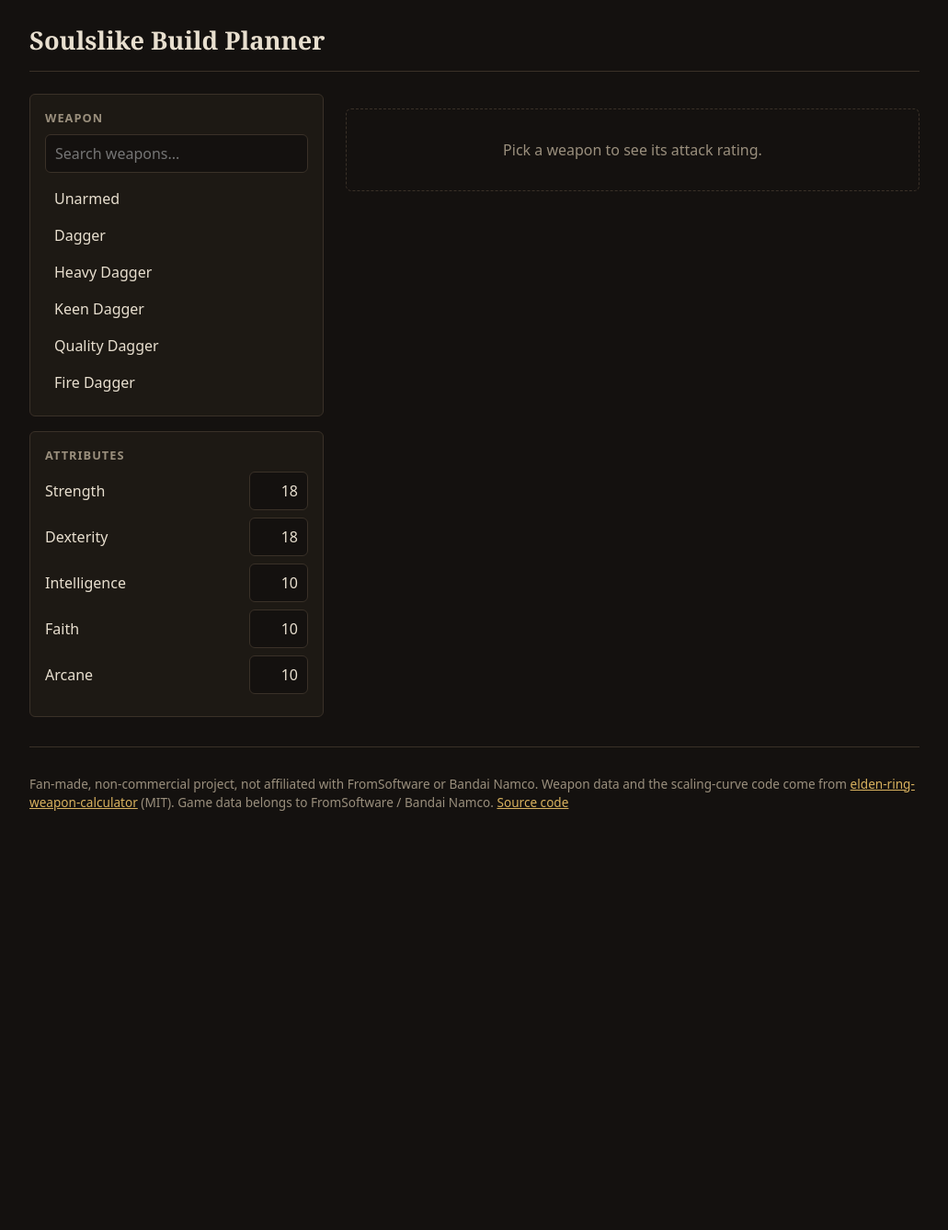
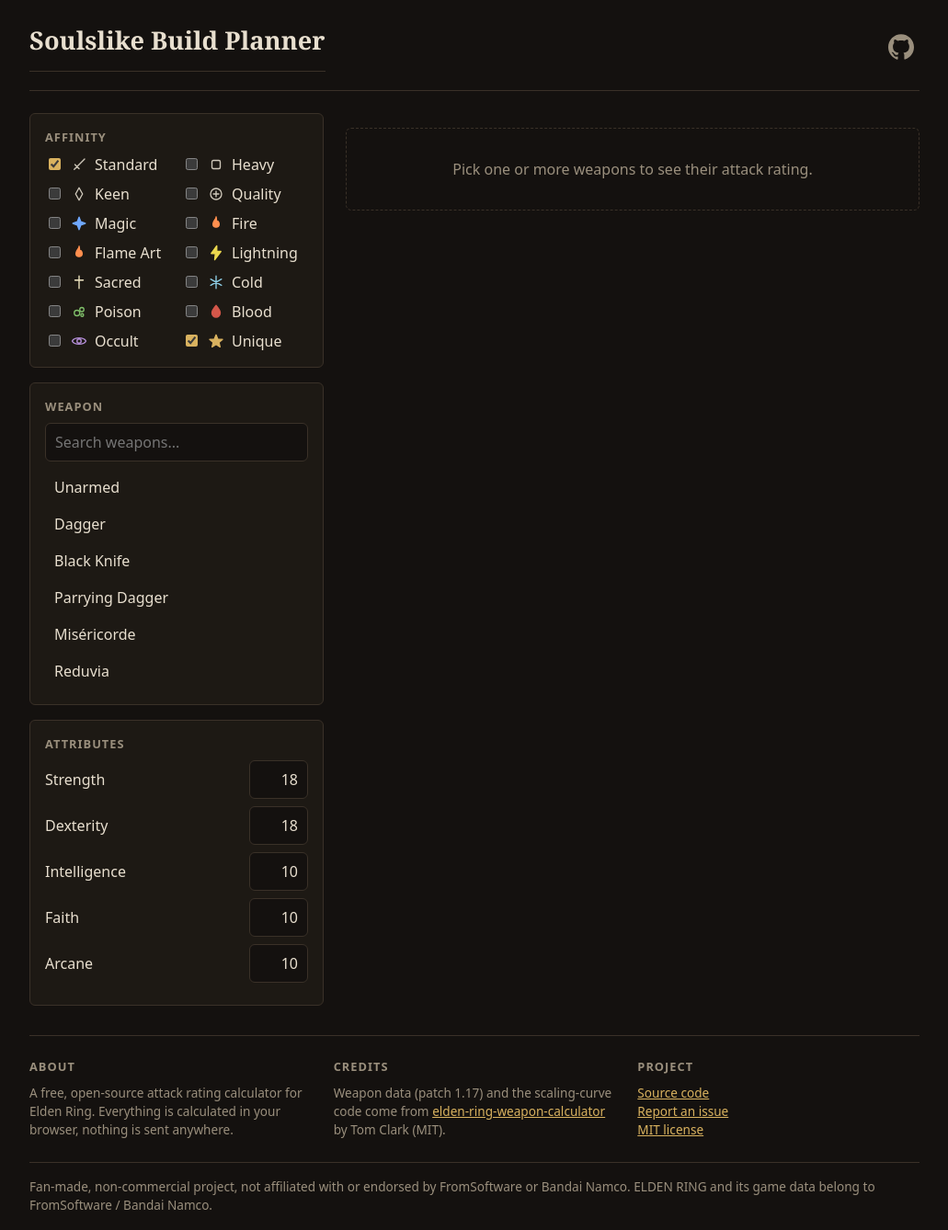
Before and after one commit to Raed-Jani/soulslike-build-planner, a React (Vite) app: page / in a window 1280 px wide. Shown: the whole page at 92% size, without its empty margins (124-1155 px from the left). Before the commit the page ends 913 px from the top, so only its background shows below. Built offline with nearby package versions, Linux system fonts and the light colour scheme.

Commit message:
Adding Affinity, Making the comparision between weapons possible and making UI better

```diff
--- a/src/ui/App.tsx
+++ b/src/ui/App.tsx
@@ -1,24 +1,27 @@
 import { useEffect, useMemo, useState } from "react";
 import type { ScalingTiers } from "../calculateAR";
+import type { Attributes } from "../attributes";
 import { makeBuilder } from "../engine/buildWeapon";
-import type { Attributes } from "../attributes";
-import type { Weapon } from "../weapon";
+import { affinityKeyOf, type AffinityKey } from "./affinities";
 import { loadRegulation } from "./loadRegulation";
 import { parseStat, type StatField, type StatText } from "./stats";
+import AffinityFilter from "./components/AffinityFilter";
 import StatsForm from "./components/StatsForm";
 import WeaponCard from "./components/WeaponCard";
 import WeaponPicker from "./components/WeaponPicker";
 
 // staves (57), seals (61) and torches (87): their value is spell scaling, which v1 doesn't model
 const HIDDEN_TYPES = [57, 61, 87];
+const REPO = "https://github.com/Raed-Jani/soulslike-build-planner";
 
 export default function App() {
   const [data, setData] = useState<any>(null);
   const [error, setError] = useState<string | null>(null);
   const [query, setQuery] = useState("");
-  const [selected, setSelected] = useState<number | null>(null); // index into data.weapons
-  const [level, setLevel] = useState(0);
-  const [twoHanding, setTwoHanding] = useState(false);
+  const [affinities, setAffinities] = useState<Set<AffinityKey>>(new Set(["standard", "unique"]));
+  const [picked, setPicked] = useState<number[]>([]); // indexes into data.weapons
+  const [levels, setLevels] = useState<Record<number, number>>({});
+  const [twoHandings, setTwoHandings] = useState<Record<number, boolean>>({});
   const [statText, setStatText] = useState<StatText>({
     str: "18", dex: "18", int: "10", fai: "10", arc: "10",
   });
@@ -32,7 +35,6 @@
     arc: parseStat(statText.arc),
   };
 
-  // load the data once, when the page opens
   useEffect(() => {
     loadRegulation()
       .then(setData)
@@ -41,7 +43,7 @@
 
   const build = useMemo(() => (data ? makeBuilder(data) : null), [data]);
 
-  // first 50 weapons whose name contains the search text
+  // first 50 weapons matching the search text and the ticked affinities
   const matches = useMemo(() => {
     if (!data) return [];
     const q = query.trim().toLowerCase();
@@ -49,16 +51,36 @@
     for (let i = 0; i < data.weapons.length && found.length < 50; i++) {
       const w = data.weapons[i];
       if (HIDDEN_TYPES.includes(w.weaponType)) continue;
+      const key = affinityKeyOf(w.affinityId);
+      if (!key || !affinities.has(key)) continue;
       if (q === "" || w.name.toLowerCase().includes(q)) found.push({ index: i, name: w.name });
     }
     return found;
-  }, [data, query]);
+  }, [data, query, affinities]);
 
-  // the selected weapon, built on demand
-  const weapon = useMemo<Weapon | null>(() => {
-    if (!data || !build || selected === null) return null;
-    return build(data.weapons[selected]);
-  }, [data, build, selected]);
+  // the picked weapons, built once per change of selection
+  const built = useMemo(() => {
+    if (!data || !build) return [];
+    return picked.map((index) => ({ index, weapon: build(data.weapons[index]) }));
+  }, [data, build, picked]);
+
+  function togglePick(index: number) {
+    if (picked.includes(index)) {
+      setPicked(picked.filter((i) => i !== index));
+      return;
+    }
+    // new weapons start at their maximum level, like the reference calculator
+    const maxLevel = data.reinforceTypes[data.weapons[index].reinforceTypeId].length - 1;
+    setPicked([...picked, index]);
+    setLevels({ ...levels, [index]: maxLevel });
+  }
+
+  function toggleAffinity(key: AffinityKey) {
+    const next = new Set(affinities);
+    if (next.has(key)) next.delete(key);
+    else next.add(key);
+    setAffinities(next);
+  }
 
   function changeStat(stat: StatField, text: string) {
     setStatText({ ...statText, [stat]: text });
@@ -71,46 +93,78 @@
     <div className="app">
       <header className="app-header">
         <h1>Soulslike Build Planner</h1>
+        <a className="github-link" href={REPO} aria-label="Source code on GitHub" title="Source code on GitHub">
+          <svg viewBox="0 0 24 24" width="28" height="28" fill="currentColor" aria-hidden="true">
+            <path d="M12 .297c-6.63 0-12 5.373-12 12 0 5.303 3.438 9.8 8.205 11.385.6.113.82-.258.82-.577 0-.285-.01-1.04-.015-2.04-3.338.724-4.042-1.61-4.042-1.61C4.422 18.07 3.633 17.7 3.633 17.7c-1.087-.744.084-.729.084-.729 1.205.084 1.838 1.236 1.838 1.236 1.07 1.835 2.809 1.305 3.495.998.108-.776.417-1.305.76-1.605-2.665-.3-5.466-1.332-5.466-5.93 0-1.31.465-2.38 1.235-3.22-.135-.303-.54-1.523.105-3.176 0 0 1.005-.322 3.3 1.23.96-.267 1.98-.399 3-.405 1.02.006 2.04.138 3 .405 2.28-1.552 3.285-1.23 3.285-1.23.645 1.653.24 2.873.12 3.176.765.84 1.23 1.91 1.23 3.22 0 4.61-2.805 5.625-5.475 5.92.42.36.81 1.096.81 2.22 0 1.606-.015 2.896-.015 3.286 0 .315.21.69.825.57C20.565 22.092 24 17.592 24 12.297c0-6.627-5.373-12-12-12" />
+          </svg>
+        </a>
       </header>
 
       <main className="layout">
         <aside className="inputs">
+          <AffinityFilter selected={affinities} onToggle={toggleAffinity} />
           <WeaponPicker
             query={query}
             onQueryChange={setQuery}
             matches={matches}
-            selected={selected}
-            onSelect={setSelected}
+            picked={picked}
+            onToggle={togglePick}
           />
           <StatsForm statText={statText} onChange={changeStat} />
         </aside>
 
         <section className="output">
-          {weapon ? (
+          {built.length === 0 ? (
+            <p className="empty">Pick one or more weapons to see their attack rating.</p>
+          ) : (
+            <div className="cards">
+              {built.map(({ index, weapon }) => (
                 <WeaponCard
+                  key={index}
                   weapon={weapon}
                   stats={stats}
                   tiers={data.scalingTiers as ScalingTiers}
-              level={level}
-              onLevelChange={setLevel}
-              twoHanding={twoHanding}
-              onTwoHandingChange={setTwoHanding}
+                  level={levels[index] ?? 0}
+                  onLevelChange={(level) => setLevels({ ...levels, [index]: level })}
+                  twoHanding={twoHandings[index] ?? false}
+                  onTwoHandingChange={(value) => setTwoHandings({ ...twoHandings, [index]: value })}
+                  onRemove={() => setPicked(picked.filter((i) => i !== index))}
                 />
-          ) : (
-            <p className="empty">Pick a weapon to see its attack rating.</p>
+              ))}
+            </div>
           )}
         </section>
       </main>
 
       <footer className="app-footer">
+        <div>
+          <h3>About</h3>
           <p>
-          Fan-made, non-commercial project, not affiliated with FromSoftware or Bandai Namco. Weapon
-          data and the scaling-curve code come from{" "}
+            A free, open-source attack rating calculator for Elden Ring. Everything is calculated
+            in your browser, nothing is sent anywhere.
+          </p>
+        </div>
+        <div>
+          <h3>Credits</h3>
+          <p>
+            Weapon data (patch 1.17) and the scaling-curve code come from{" "}
             <a href="https://github.com/ThomasJClark/elden-ring-weapon-calculator">
               elden-ring-weapon-calculator
             </a>{" "}
-          (MIT). Game data belongs to FromSoftware / Bandai Namco.{" "}
-          <a href="https://github.com/Raed-Jani/soulslike-build-planner">Source code</a>
+            by Tom Clark (MIT).
+          </p>
+        </div>
+        <div>
+          <h3>Project</h3>
+          <ul>
+            <li><a href={REPO}>Source code</a></li>
+            <li><a href={`${REPO}/issues`}>Report an issue</a></li>
+            <li><a href={`${REPO}/blob/main/LICENSE`}>MIT license</a></li>
+          </ul>
+        </div>
+        <p className="disclaimer">
+          Fan-made, non-commercial project, not affiliated with or endorsed by FromSoftware or
+          Bandai Namco. ELDEN RING and its game data belong to FromSoftware / Bandai Namco.
         </p>
       </footer>
     </div>
--- /dev/null
+++ b/src/ui/affinities.ts
@@ -0,0 +1,27 @@
+import type { IconName } from "./icons";
+
+// affinityId numbers come from the game data; affinities.test.ts checks them against it
+export const AFFINITIES = [
+  { key: "standard", label: "Standard", id: 0, icon: "physical" },
+  { key: "heavy", label: "Heavy", id: 1, icon: "heavy" },
+  { key: "keen", label: "Keen", id: 2, icon: "keen" },
+  { key: "quality", label: "Quality", id: 3, icon: "quality" },
+  { key: "magic", label: "Magic", id: 8, icon: "magic" },
+  { key: "fire", label: "Fire", id: 4, icon: "fire" },
+  { key: "flameArt", label: "Flame Art", id: 5, icon: "fire" },
+  { key: "lightning", label: "Lightning", id: 6, icon: "lightning" },
+  { key: "sacred", label: "Sacred", id: 7, icon: "holy" },
+  { key: "cold", label: "Cold", id: 9, icon: "cold" },
+  { key: "poison", label: "Poison", id: 10, icon: "poison" },
+  { key: "blood", label: "Blood", id: 11, icon: "blood" },
+  { key: "occult", label: "Occult", id: 12, icon: "occult" },
+  { key: "unique", label: "Unique", id: -1, icon: "unique" },
+] as const satisfies readonly { key: string; label: string; id: number; icon: IconName }[];
+
+export type AffinityKey = (typeof AFFINITIES)[number]["key"];
+
+const KEY_BY_ID = new Map<number, AffinityKey>(AFFINITIES.map((a) => [a.id, a.key]));
+
+export function affinityKeyOf(id: number): AffinityKey | undefined {
+  return KEY_BY_ID.get(id);
+}
--- /dev/null
+++ b/src/ui/components/AffinityFilter.tsx
@@ -0,0 +1,24 @@
+import { AFFINITIES, type AffinityKey } from "../affinities";
+import { Icon } from "../icons";
+
+interface Props {
+  selected: Set<AffinityKey>;
+  onToggle: (key: AffinityKey) => void;
+}
+
+export default function AffinityFilter({ selected, onToggle }: Props) {
+  return (
+    <section className="affinity-filter">
+      <h2>Affinity</h2>
+      <div className="affinity-grid">
+        {AFFINITIES.map((a) => (
+          <label key={a.key}>
+            <input type="checkbox" checked={selected.has(a.key)} onChange={() => onToggle(a.key)} />
+            <Icon name={a.icon} />
+            <span>{a.label}</span>
+          </label>
+        ))}
+      </div>
+    </section>
+  );
+}
--- a/src/ui/components/WeaponPicker.tsx
+++ b/src/ui/components/WeaponPicker.tsx
@@ -7,11 +7,11 @@
   query: string;
   onQueryChange: (query: string) => void;
   matches: Match[];
-  selected: number | null;
-  onSelect: (index: number) => void;
+  picked: number[];
+  onToggle: (index: number) => void;
 }
 
-export default function WeaponPicker({ query, onQueryChange, matches, selected, onSelect }: Props) {
+export default function WeaponPicker({ query, onQueryChange, matches, picked, onToggle }: Props) {
   return (
     <section className="weapon-picker">
       <h2>Weapon</h2>
@@ -23,18 +23,21 @@
         onChange={(e) => onQueryChange(e.target.value)}
       />
       <ul className="weapon-results">
-        {matches.map((m) => (
+        {matches.map((m) => {
+          const isPicked = picked.includes(m.index);
+          return (
             <li key={m.index}>
               <button
                 type="button"
-              className={m.index === selected ? "selected" : ""}
-              aria-pressed={m.index === selected}
-              onClick={() => onSelect(m.index)}
+                className={isPicked ? "selected" : ""}
+                aria-pressed={isPicked}
+                onClick={() => onToggle(m.index)}
               >
                 {m.name}
               </button>
             </li>
-        ))}
+          );
+        })}
         {matches.length === 0 && <li className="no-match">No weapons match.</li>}
       </ul>
     </section>
--- /dev/null
+++ b/src/ui/icons.tsx
@@ -0,0 +1,56 @@
+import type { ReactNode } from "react";
+
+export type IconName =
+  | "physical" | "magic" | "fire" | "lightning" | "holy"
+  | "heavy" | "keen" | "quality" | "cold" | "poison" | "blood" | "occult" | "unique";
+
+const PATHS: Record<IconName, ReactNode> = {
+  physical: <path d="M20 4 9 15M6 12l6 6M9 15l-4 4" />,
+  magic: <path d="m12 3 2.5 6.5L21 12l-6.5 2.5L12 21l-2.5-6.5L3 12l6.5-2.5z" fill="currentColor" />,
+  fire: <path d="M12 2.5c.5 3.5-4.5 5.5-4.5 10.5a4.5 4.5 0 0 0 9 0c0-2-1-3.2-2-4.2-.3 1.2-1 2-1.8 2.2.6-3-.2-5.7-.7-8.5z" fill="currentColor" />,
+  lightning: <path d="M13 2 5 13h6l-1 9 9-12h-6z" fill="currentColor" />,
+  holy: <path d="M12 3v18M6 9h12" />,
+  heavy: <rect x="6" y="6" width="12" height="12" rx="2" />,
+  keen: <path d="m12 3 5 9-5 9-5-9z" />,
+  quality: (
+    <>
+      <circle cx="12" cy="12" r="8" />
+      <path d="M12 8v8M8 12h8" />
+    </>
+  ),
+  cold: <path d="M12 3v18M4.2 7.5l15.6 9M4.2 16.5l15.6-9" />,
+  poison: (
+    <>
+      <circle cx="9" cy="14" r="4" />
+      <circle cx="16" cy="9" r="3" />
+      <circle cx="16.5" cy="17" r="2" />
+    </>
+  ),
+  blood: <path d="M12 3s-6 7-6 11a6 6 0 0 0 12 0c0-4-6-11-6-11z" fill="currentColor" />,
+  occult: (
+    <>
+      <path d="M2 12c3-6 17-6 20 0-3 6-17 6-20 0z" />
+      <circle cx="12" cy="12" r="3" />
+    </>
+  ),
+  unique: <path d="m12 3 2.6 6.2 6.7.5-5.1 4.3 1.6 6.5L12 17l-5.8 3.5 1.6-6.5L2.7 9.7l6.7-.5z" fill="currentColor" />,
+};
+
+export function Icon({ name, size = 18 }: { name: IconName; size?: number }) {
+  return (
+    <svg
+      className={`icon icon-${name}`}
+      width={size}
+      height={size}
+      viewBox="0 0 24 24"
+      fill="none"
+      stroke="currentColor"
+      strokeWidth="1.8"
+      strokeLinecap="round"
+      strokeLinejoin="round"
+      aria-hidden="true"
+    >
+      {PATHS[name]}
+    </svg>
+  );
+}
--- a/src/ui/styles.css
+++ b/src/ui/styles.css
@@ -1,4 +1,8 @@
 :root {
+  --cold: #8fd0e8;
+  --poison: #7fbf6a;
+  --blood: #d4574a;
+  --occult: #b58fd9;
   --bg: #14110f;
   --surface: #1d1914;
   --surface-2: #26201a;
@@ -33,6 +37,16 @@
   color: var(--text);
   font-family: var(--sans);
   line-height: 1.5;
+}
+
+.affinity-filter,
+.weapon-picker,
+.stats-form,
+.weapon-card {
+  background: var(--surface);
+  border: 1px solid var(--border);
+  border-radius: 6px;
+  padding: 16px;
 }
 
 a {
@@ -81,9 +95,9 @@
   gap: 16px;
 }
 
+.affinity-filter
 .weapon-picker,
-.stats-form,
-.weapon-card {
+.stats-form{
   background: var(--surface);
   border: 1px solid var(--border);
   border-radius: 6px;
@@ -171,7 +185,127 @@
   font-variant-numeric: tabular-nums;
 }
 
-/* ---------- weapon card ---------- */
+/* ---------- empty state and footer ---------- */
+
+.empty {
+  padding: 32px;
+  text-align: center;
+  color: var(--muted);
+  border: 1px dashed var(--border);
+  border-radius: 6px;
+}
+
+.app-footer {
+  margin-top: 32px;
+  padding-top: 16px;
+  border-top: 1px solid var(--border);
+  color: var(--muted);
+  font-size: 0.85rem;
+}
+
+/* header and footer */
+.app-header {
+  display: flex;
+  justify-content: space-between;
+  align-items: center;
+  margin-bottom: 24px;
+  padding-bottom: 12px;
+  border-bottom: 1px solid var(--border);
+}
+
+.app-header h1 {
+  margin: 8px 0;
+  font-size: 1.7rem;
+}
+
+.github-link {
+  display: inline-flex;
+  padding: 6px;
+  border-radius: 6px;
+  color: var(--muted);
+}
+
+.github-link:hover {
+  color: var(--accent);
+}
+
+.app-footer {
+  display: grid;
+  grid-template-columns: repeat(3, 1fr);
+  gap: 24px;
+  margin-top: 32px;
+  padding-top: 24px;
+  border-top: 1px solid var(--border);
+  color: var(--muted);
+  font-size: 0.85rem;
+}
+
+.app-footer h3 {
+  margin: 0 0 8px;
+  font-family: var(--sans);
+  font-size: 0.8rem;
+  letter-spacing: 0.08em;
+  text-transform: uppercase;
+}
+
+.app-footer p {
+  margin: 0;
+}
+
+.app-footer ul {
+  list-style: none;
+  margin: 0;
+  padding: 0;
+}
+
+.app-footer .disclaimer {
+  grid-column: 1 / -1;
+  padding-top: 16px;
+  border-top: 1px solid var(--border);
+}
+
+/* icons */
+.icon { flex: none; vertical-align: middle; }
+.icon-physical, .icon-heavy, .icon-keen, .icon-quality { color: var(--physical); }
+.icon-magic { color: var(--magic); }
+.icon-fire { color: var(--fire); }
+.icon-lightning { color: var(--lightning); }
+.icon-holy { color: var(--holy); }
+.icon-cold { color: var(--cold); }
+.icon-poison { color: var(--poison); }
+.icon-blood { color: var(--blood); }
+.icon-occult { color: var(--occult); }
+.icon-unique { color: var(--accent); }
+
+.sr-only {
+  position: absolute;
+  width: 1px;
+  height: 1px;
+  overflow: hidden;
+  clip: rect(0 0 0 0);
+  white-space: nowrap;
+}
+
+/* affinity filter and picker extras */
+.affinity-grid {
+  display: grid;
+  grid-template-columns: 1fr 1fr;
+  gap: 8px 12px;
+}
+
+.affinity-grid label {
+  display: flex;
+  align-items: center;
+  gap: 8px;
+  cursor: pointer;
+}
+
+/* weapon cards, one under the other */
+.cards {
+  display: flex;
+  flex-direction: column;
+  gap: 16px;
+}
 
 .weapon-card {
   display: grid;
@@ -189,8 +323,15 @@
   border-bottom: 1px solid var(--border);
 }
 
+.card-title {
+  flex-basis: 100%;
+  display: flex;
+  justify-content: space-between;
+  align-items: center;
+  gap: 12px;
+}
+
 .weapon-card h2 {
-  flex-basis: 100%;
   margin: 0;
   font-size: 1.6rem;
 }
@@ -210,8 +351,24 @@
   padding: 0;
 }
 
+.weapon-card .remove {
+  width: 32px;
+  height: 32px;
+  border: 1px solid var(--border);
+  border-radius: 6px;
+  background: transparent;
+  color: var(--muted);
+  font-size: 1.2rem;
+  line-height: 1;
+  cursor: pointer;
+}
+
+.weapon-card .remove:hover {
+  color: var(--danger);
+  border-color: var(--danger);
+}
+
 /* attack power */
-
 .attack-panel li {
   display: grid;
   grid-template-columns: 1fr auto;
@@ -220,25 +377,11 @@
   border-bottom: 1px solid var(--border);
 }
 
-.attack-panel li[data-type="physical"] { --dmg: var(--physical); }
-.attack-panel li[data-type="magic"] { --dmg: var(--magic); }
-.attack-panel li[data-type="fire"] { --dmg: var(--fire); }
-.attack-panel li[data-type="lightning"] { --dmg: var(--lightning); }
-.attack-panel li[data-type="holy"] { --dmg: var(--holy); }
-
 .damage-type {
   display: flex;
   align-items: center;
   gap: 8px;
   text-transform: capitalize;
-}
-
-.damage-type::before {
-  content: "";
-  width: 10px;
-  height: 10px;
-  border-radius: 50%;
-  background: var(--dmg, var(--muted));
 }
 
 .damage-total {
@@ -248,7 +391,7 @@
 
 .damage-split {
   grid-column: 1 / -1;
-  padding-left: 18px;
+  padding-left: 26px;
   color: var(--muted);
   font-size: 0.85rem;
   font-variant-numeric: tabular-nums;
@@ -268,7 +411,6 @@
 }
 
 /* scaling and requirements */
-
 .scaling-panel li,
 .requirements-panel li {
   display: flex;
@@ -300,25 +442,6 @@
   border-radius: 6px;
   background: color-mix(in srgb, var(--danger) 14%, transparent);
 }
-
-/* ---------- empty state and footer ---------- */
-
-.empty {
-  padding: 32px;
-  text-align: center;
-  color: var(--muted);
-  border: 1px dashed var(--border);
-  border-radius: 6px;
-}
-
-.app-footer {
-  margin-top: 32px;
-  padding-top: 16px;
-  border-top: 1px solid var(--border);
-  color: var(--muted);
-  font-size: 0.85rem;
-}
-
 /* ---------- phones ---------- */
 
 @media (max-width: 760px) {
@@ -329,8 +452,11 @@
   .inputs {
     position: static;
   }
-
-  .weapon-card {
+  .app-footer {
     grid-template-columns: 1fr;
   }
+    .weapon-card {
+    grid-template-columns: 1fr;
+  }
+
 }
```
Also changed, not shown: src/ui/components/AttackPanel.tsx (+6 -2 lines), src/ui/components/WeaponCard.tsx (+14 -3 lines), 1 other file (tests, documents, lock files or other folders). Lines whose indentation alone changed are shown as unchanged.
